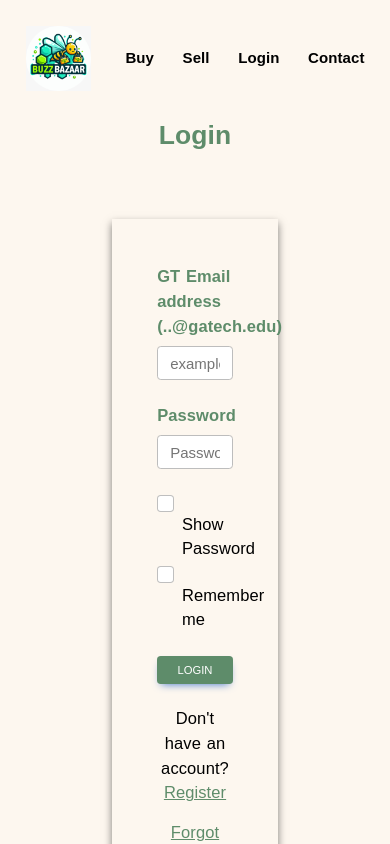
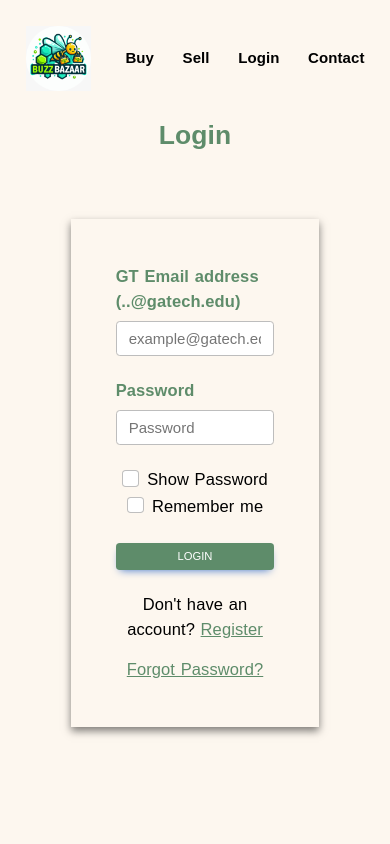
Before and after one commit to Muskan149/buzz-bazaar-app, a React (Create React App) app: page /sell in a window 390 px wide. Shown: the top 844 px of the page. Built offline with nearby package versions, Linux system fonts and the light colour scheme; a small style sheet from the web is missing; a web font is replaced by a local one.

Commit message:
Modified login-main's syle

```diff
--- a/public/css/styles.css
+++ b/public/css/styles.css
@@ -682,3 +682,14 @@ h3 {
 button:hover {
     background-color: #0056b3;
 }
+
+/* Responsive layout - when the screen is less than 900px wide, make the two columns stack on top of each other instead of next to each other */
+@media screen and (max-width: 900px) {
+
+    .login-main {
+        width: 75%;
+        margin: 3rem auto;
+        padding: 3rem;
+        box-shadow: 0 4px 8px rgba(0, 0, 0, 0.5);
+    }
+}
```
